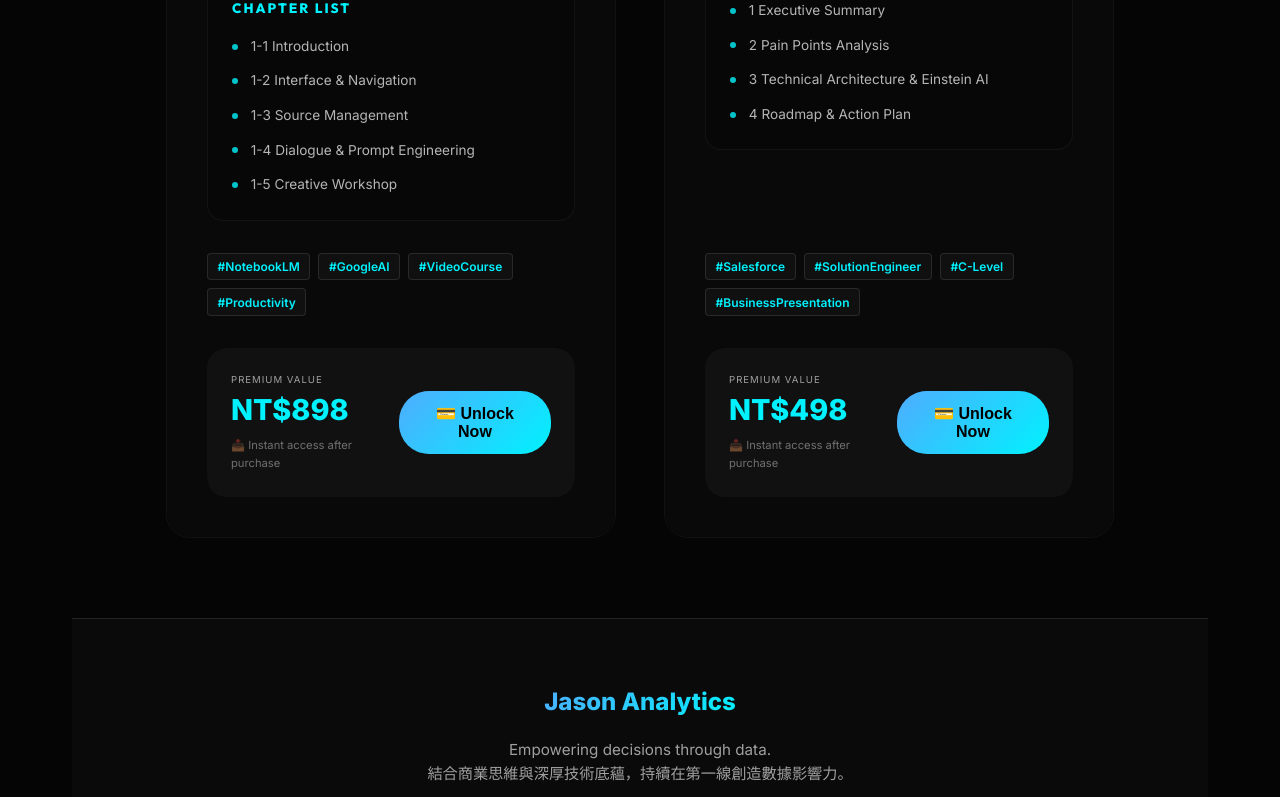
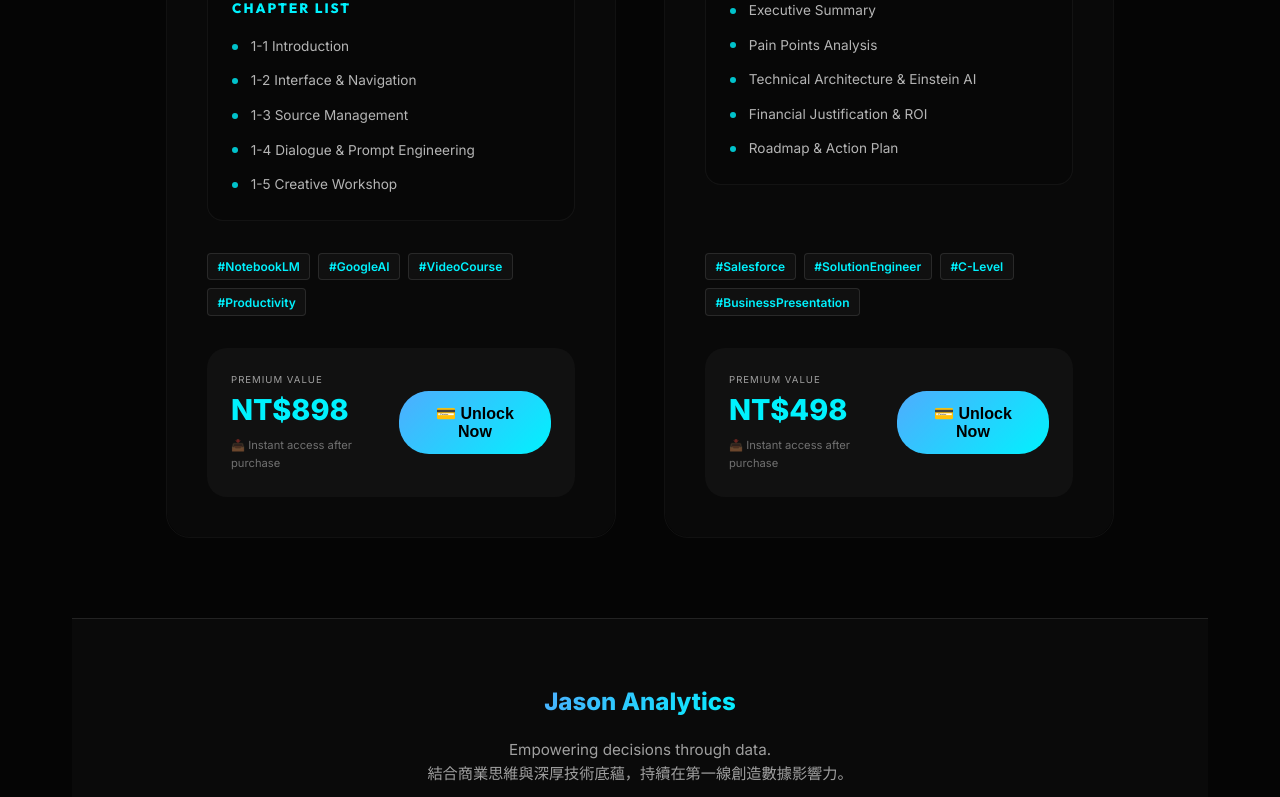
Before and after one commit to ds-jason-tsai/jason-by-tsai-portfolio, a Next.js app: page /en/reports in a window 1280 px wide. Shown: the part 1039-1836 px from the top of the page. Built offline with nearby package versions, Linux system fonts and the light colour scheme.

Commit message:
feat: finetuned ui with minor text updates, portfolio nav alignment, and salesforce pitch deck details

```diff
--- a/app/[lang]/reports/page.tsx
+++ b/app/[lang]/reports/page.tsx
@@ -90,10 +90,11 @@ export default function Reports({ params }: { params: Promise<{ lang: string }>
         ja: 'プロのCレベル向けプレゼン。Einstein AIを中心とした技術アーキテクチャ、ビジネス上の課題、アクションプランを網羅したピッチデッキです。',
       },
       chapters: [
-        { id: '1', zh: '1 執行摘要與專案影響 (Executive Summary)', en: '1 Executive Summary', ja: '1 エグゼクティブサマリー' },
-        { id: '2', zh: '2 商業痛點剖析 (Pain Points Analysis)', en: '2 Pain Points Analysis', ja: '2 課題分析' },
-        { id: '3', zh: '3 技術架構與解決方案 (Einstein AI)', en: '3 Technical Architecture & Einstein AI', ja: '3 技術アーキテクチャ (Einstein AI)' },
-        { id: '4', zh: '4 導入途徑與行動計畫 (Roadmap & Action Plan)', en: '4 Roadmap & Action Plan', ja: '4 導入ロードマップ' }
+        { id: '1', zh: '執行摘要與專案影響 (Executive Summary)', en: 'Executive Summary', ja: 'エグゼクティブサマリー' },
+        { id: '2', zh: '商業痛點剖析 (Pain Points Analysis)', en: 'Pain Points Analysis', ja: '課題分析' },
+        { id: '3', zh: '技術架構與解決方案 (Einstein AI)', en: 'Technical Architecture & Einstein AI', ja: '技術アーキテクチャ (Einstein AI)' },
+        { id: '4', zh: '投資回報與財務效益分析 (ROI Justification)', en: 'Financial Justification & ROI', ja: '投資対効果分析 (ROI)' },
+        { id: '5', zh: '導入途徑與行動計畫 (Roadmap & Action Plan)', en: 'Roadmap & Action Plan', ja: '導入ロードマップ' }
       ],
       price: 498,
       tags: ['#Salesforce', '#SolutionEngineer', '#C-Level', '#BusinessPresentation'],
--- a/app/dictionaries/zh.json
+++ b/app/dictionaries/zh.json
@@ -15,7 +15,7 @@
   "home": {
     "title": "將複雜數據，轉化為直覺決策",
     "subtitle": "我是 Jason Tsai，您的專屬 Data Analyst",
-    "description": "具備深厚的跨領域實務經驗。我不僅是數據分析師，更提供以下專業服務：【資料分析】、【商業分析】、【專職作品集指導】及【自動化技術導入】。為您從海量數據中挖掘核心價值。",
+    "description": "具備深厚的跨領域實務經驗。我不僅是數據分析師，更提供以下專業服務：\n【資料分析】、【商業分析】、【專職作品集指導】及【自動化技術導入】。\n為您從海量數據中挖掘核心價值。",
     "cta": "探索作品集",
     "contact_cta": "洽詢合作項目",
     "featured_courses": "推薦熱門課程",
--- a/components/PortfolioClient.tsx
+++ b/components/PortfolioClient.tsx
@@ -180,7 +180,7 @@ export default function PortfolioClient({ projects, lang, t }: { projects: any[]
         }
         .carousel-nav-btn {
           position: absolute;
-          top: 50%;
+          top: 40%;
           transform: translateY(-50%);
           width: 60px;
           height: 60px;
```
Also changed, not shown: app/[lang]/page.tsx (+6 -3 lines).
